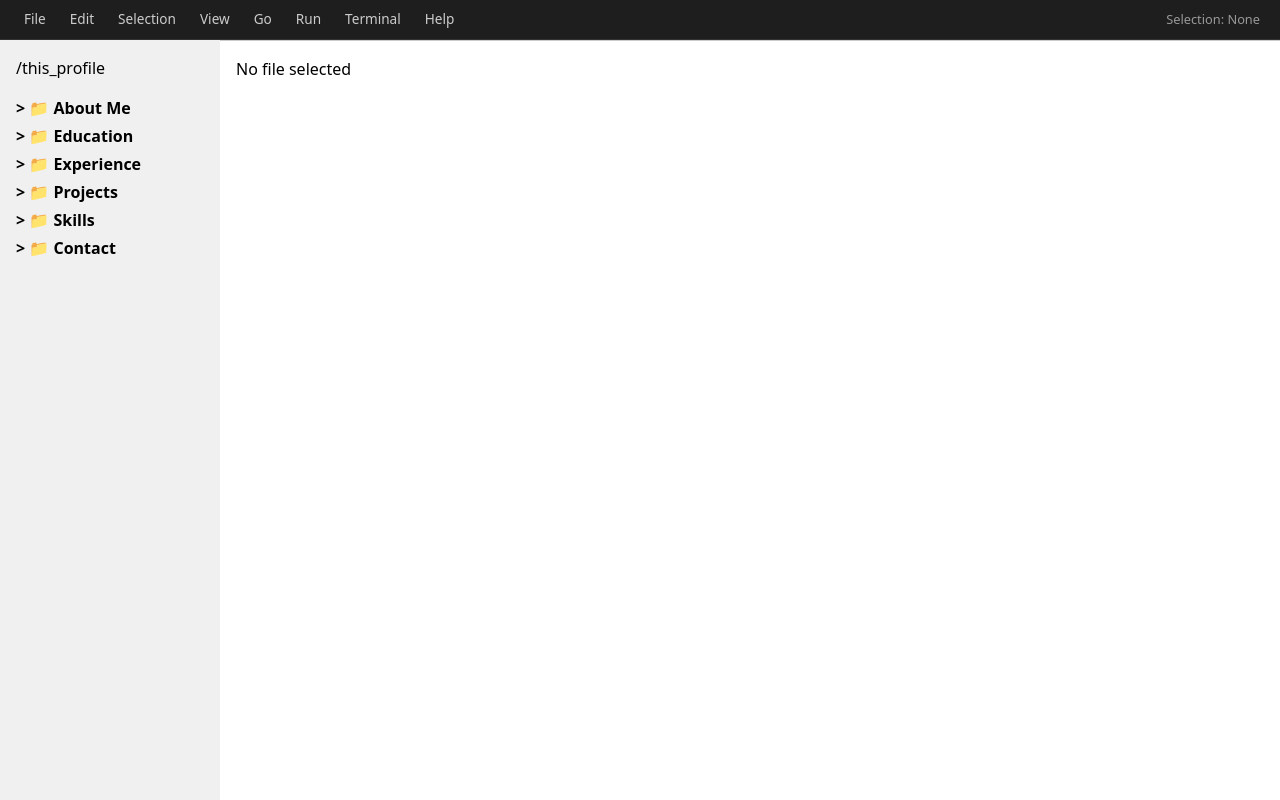
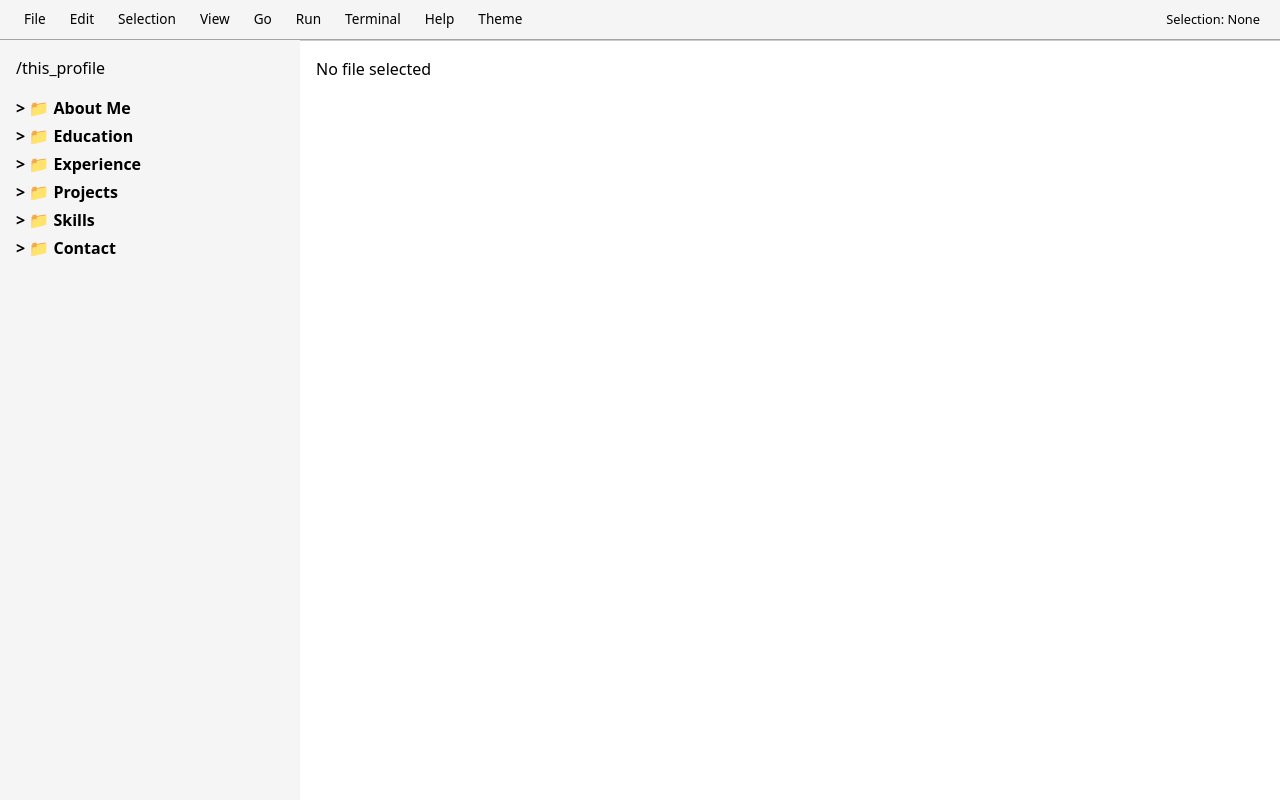
Before and after one commit to Jakkawal23/this_profile, a Next.js app: page / in a window 1280 px wide. Built offline with nearby package versions, Linux system fonts and the light colour scheme.

Commit message:
setup mode

```diff
--- a/src/app/page.tsx
+++ b/src/app/page.tsx
@@ -25,32 +25,10 @@ export default function HomePage() {
     }
   };
 
-  // return (
-  //   <div style={{ display: 'flex', flexDirection: 'column', height: '100vh', overflow: 'hidden' }}>
-  //     <TopToolbar />
-
-  //     {/* Tabs fixed under toolbar */}
-  //     <EditorTabs
-  //       tabs={openTabs}
-  //       active={activeTab}
-  //       onSwitch={setActiveTab}
-  //       onClose={closeFile}
-  //     />
-
-  //     {/* Main area: sidebar + content */}
-  //     <div style={{ flex: 1, display: 'flex', overflow: 'hidden' }}>
-  //       {/* Sidebar (scroll only inside FileExplorer) */}
-  //       <div style={{ width: 220, flexShrink: 0, height: '100%' }}>
-  //         <FileExplorer onOpen={openFile} />
-  //       </div>
-
-  //       {/* Main content area scrolls inside only EditorView */}
-  //       <div style={{ flex: 1, height: '100%', overflow: 'hidden' }}>
-  //         <FileExplorer fileId={activeTab} />
-  //       </div>
-  //     </div>
-  //   </div>
-  // );
+  const closeAllFiles = () => {
+    setOpenTabs([]);
+    setActiveTab(null);
+  };
 
   return (
     <div style={{ display: 'flex', flexDirection: 'column', height: '100vh', overflow: 'hidden' }}>
@@ -59,22 +37,23 @@ export default function HomePage() {
       {/* Main area: sidebar + content */}
       <div style={{ flex: 1, display: 'flex', overflow: 'hidden' }}>
         {/* Sidebar (scroll only inside FileExplorer) */}
-        <div style={{ width: 220, flexShrink: 0, height: '100%' }}>
+        <div style={{ width: 300, flexShrink: 0, height: '100%' }}>
           <FileExplorer onOpen={openFile} />
         </div>
 
         {/* Right pane: EditorTabs + EditorView */}
-        <div style={{ flex: 1, display: 'flex', flexDirection: 'column', height: '100%', overflow: 'hidden' }}>
+        <div style={{ flex: 1, display: 'flex', flexDirection: 'column', height: '100%', overflow: 'hidden', background: 'var(--background)' }}>
           {/* Tabs: now only above EditorView */}
           <EditorTabs
             tabs={openTabs}
             active={activeTab}
             onSwitch={setActiveTab}
             onClose={closeFile}
+            onCloseAll={closeAllFiles}
           />
 
           {/* Content area scrolls only here */}
-          <div style={{ flex: 1, overflow: 'hidden' }}>
+          <div style={{ flex: 1, overflow: 'hidden', color: '#fff' }}>
             <EditorView fileId={activeTab} />
           </div>
         </div>
--- a/src/components/EditorTabs.tsx
+++ b/src/components/EditorTabs.tsx
@@ -9,9 +9,10 @@ interface Props {
   active: string | null;
   onSwitch: (id: string) => void;
   onClose: (id: string) => void;
+  onCloseAll?: () => void; // เพิ่ม prop นี้แบบ optional
 }
 
-export default function EditorTabs({ tabs, active, onSwitch, onClose }: Props) {
+export default function EditorTabs({ tabs, active, onSwitch, onClose, onCloseAll }: Props) {
   const allFiles = getAllFiles(fileStructure);
   const scrollRef = useRef<HTMLDivElement>(null);
 
@@ -30,7 +31,7 @@ export default function EditorTabs({ tabs, active, onSwitch, onClose }: Props) {
   }, [active]);
 
   return (
-    <div style={{ borderBottom: '1px solid #ccc', overflow: 'hidden' }}>
+    <div style={{ borderBottom: '1px solid var(--tab-border-bottom)', overflow: 'hidden', display: 'flex', alignItems: 'center' }}>
       <div
         ref={scrollRef}
         style={{
@@ -38,6 +39,7 @@ export default function EditorTabs({ tabs, active, onSwitch, onClose }: Props) {
           overflowY: 'hidden',
           whiteSpace: 'nowrap',
           display: 'flex',
+          flex: 1,
         }}
       >
         <div style={{ display: 'flex', minWidth: 'max-content' }}>
@@ -53,9 +55,10 @@ export default function EditorTabs({ tabs, active, onSwitch, onClose }: Props) {
                 }}
                 style={{
                   padding: '0.5rem 1rem',
-                  background: id === active ? '#fff' : '#e0e0e0',
-                  borderTop: '2px solid #007acc',
-                  borderRight: '1px solid #ccc',
+                  color: 'var(--tab-font)',
+                  background: id === active ? 'var(--tab-background-active)' : 'var(--tab-background)',
+                  borderTop: id === active ? '2px solid var(--tab-border-top)' : '2px solid transparent',
+                  borderRight: '1px solid var(--tab-border-right)',
                   cursor: 'pointer',
                   display: 'flex',
                   alignItems: 'center',
@@ -78,6 +81,32 @@ export default function EditorTabs({ tabs, active, onSwitch, onClose }: Props) {
           })}
         </div>
       </div>
+      {/* ปุ่ม Clear All */}
+      {tabs.length > 0 && (
+        <button
+          onClick={() => {
+            if (onCloseAll) {
+              onCloseAll();
+            } else {
+              tabs.slice().reverse().forEach(onClose);
+            }
+          }}
+          style={{
+            marginLeft: 8,
+            background: 'none',
+            border: 'none',
+            color: 'var(--tab-font)',
+            cursor: 'pointer',
+            fontSize: '0.95em',
+            padding: '0.25rem 0.75rem',
+            borderRadius: 4,
+            transition: 'background 0.2s',
+          }}
+          title="Close all tabs"
+        >
+          Clear
+        </button>
+      )}
     </div>
   );
 }
--- a/src/components/FileExplorer.tsx
+++ b/src/components/FileExplorer.tsx
@@ -40,6 +40,7 @@ export default function FileExplorer({ onOpen }: Props) {
             whiteSpace: 'nowrap',
             overflow: 'hidden',
             textOverflow: 'ellipsis',
+            color: 'var(--explorer-folder-font)'
           }}
           title={folder.title}
         >
@@ -57,8 +58,8 @@ export default function FileExplorer({ onOpen }: Props) {
                     border: 'none',
                     padding: '4px 0',
                     cursor: 'pointer',
-                    color: activeFileId === file.id ? '#fff' : '#007acc',
-                    backgroundColor: activeFileId === file.id ? '#007acc' : 'transparent',
+                    color: activeFileId === file.id ? 'var(--exploere-file-font-active)' : 'var(--exploere-file-font)',
+                    backgroundColor: activeFileId === file.id ? 'var(--exploere-file-font-active-bg)' : 'transparent',
                     borderRadius: '4px',
                     width: '100%',
                     textAlign: 'left',
@@ -82,13 +83,13 @@ export default function FileExplorer({ onOpen }: Props) {
   return (
     <aside
       style={{
-        background: '#f0f0f0',
+        background: "var(--explorer-background)",
         padding: '1rem',
         height: '100%',
         overflowY: 'auto', // scroll only inside sidebar
       }}
     >
-      <h4 style={{ marginBottom: '1rem' }}>/this_profile</h4>
+      <h4 style={{ marginBottom: '1rem', color: 'var(--explorer-title)' }}>/this_profile</h4>
       <ul style={{ listStyle: 'none', padding: 0, margin: 0 }}>
         {fileStructure.map((folder) => renderFolder(folder))}
       </ul>
--- a/src/components/TopToolbar.tsx
+++ b/src/components/TopToolbar.tsx
@@ -1,25 +1,86 @@
-'use client';
+import React, { useState } from 'react';
+
+const lightTheme = {
+  '--background': '#ffffff',
+  '--foreground': '#000000',
+  '--explorer-background': '#f5f5f5',
+  '--explorer-title': '#000000',
+  '--exploere-file-font': '#007acc',
+  '--exploere-file-font-active': '#ffffff',
+  '--exploere-file-font-active-bg': '#007acc',
+  '--explorer-folder-font': '#000000',
+  '--tab-font': '#000000',
+  '--tab-background': '#e0e0e0',
+  '--tab-background-active': '#fff',
+  '--tab-border-top': '#007acc',
+  '--tab-border-right': '#cccccc',
+  '--tab-border-bottom': '#cccccc',
+  '--view-short-path-color': '#555555',
+  '--view-content-color': '#000000',
+  '--tool-font': '#000000',
+  '--tool-background': '#f5f5f5',
+  '--tool-background-hover': '#cccccc',
+  '--tool-border-bottom': '#a5a5a5',
+};
+
+const darkTheme = {
+  '--background': '#1e1e1e',
+  '--foreground': '#ffffff',
+  '--explorer-background': '#181818',
+  '--explorer-title': '#ededed',
+  '--exploere-file-font': '#4fc3f7',
+  '--exploere-file-font-active': '#ffffff',
+  '--exploere-file-font-active-bg': '#4fc3f7',
+  '--explorer-folder-font': '#ededed',
+  '--tab-font': '#ffffff',
+  '--tab-background': '#23272e',
+  '--tab-background-active': '#1e1e1e',
+  '--tab-border-top': '#4fc3f7',
+  '--tab-border-right': '#23272e',
+  '--tab-border-bottom': '#23272e',
+  '--view-short-path-color': '#bdbdbd',
+  '--view-content-color': '#ededed',
+  '--tool-font': '#ededed',
+  '--tool-background': '#23272e',
+  '--tool-background-hover': '#333a45',
+  '--tool-border-bottom': '#444c56',
+};
 
 export default function TopToolbar() {
-  const menus = ['File', 'Edit', 'Selection', 'View', 'Go', 'Run', 'Terminal', 'Help'];
+  const menus = ['File', 'Edit', 'Selection', 'View', 'Go', 'Run', 'Terminal', 'Help', 'Theme'];
+  const [themeMenuOpen, setThemeMenuOpen] = useState(false);
+  const [theme, setTheme] = useState(
+    typeof window !== 'undefined' && window.matchMedia('(prefers-color-scheme: dark)').matches
+      ? 'dark'
+      : 'light'
+  );
+
+  // Apply theme to body
+  React.useEffect(() => {
+    const themeVars = theme === 'dark' ? darkTheme : lightTheme;
+    Object.entries(themeVars).forEach(([key, value]) => {
+      document.documentElement.style.setProperty(key, value);
+    });
+    document.body.dataset.theme = theme;
+  }, [theme]);
 
   return (
     <div
       style={{
         height: 40,
-        backgroundColor: '#1e1e1e',
-        borderBottom: '1px solid #333',
+        color: 'var(--tool-font)',
+        backgroundColor: 'var(--tool-background)',
+        borderBottom: '1px solid var(--tool-border-bottom)',
         display: 'flex',
         alignItems: 'center',
         padding: '0 0.75rem',
         fontSize: '0.85rem',
-        color: '#cccccc',
         userSelect: 'none',
       }}
     >
       {menus.map((menu) => (
+        <div key={menu} style={{ position: 'relative', height: '100%' }}>
           <button
-          key={menu}
             style={{
               background: 'none',
               border: 'none',
@@ -32,9 +93,11 @@ export default function TopToolbar() {
               fontSize: 'inherit',
               transition: 'background 0.2s',
             }}
-          // onClick={() => alert(`${menu} clicked`)}
+            onClick={() => {
+              if (menu === 'Theme') setThemeMenuOpen((open) => !open);
+            }}
             onMouseOver={(e) => {
-            e.currentTarget.style.background = '#333';
+              e.currentTarget.style.background = 'var(--tool-background-hover)';
             }}
             onMouseOut={(e) => {
               e.currentTarget.style.background = 'none';
@@ -42,9 +105,63 @@ export default function TopToolbar() {
           >
             {menu}
           </button>
+          {menu === 'Theme' && themeMenuOpen && (
+            <div
+              style={{
+                position: 'absolute',
+                top: '100%',
+                left: 0,
+                background: 'var(--tool-background)',
+                color: 'var(--tool-font)',
+                border: '1px solid var(--tool-border-bottom)',
+                borderRadius: 4,
+                minWidth: 120,
+                zIndex: 10,
+                boxShadow: '0 2px 8px rgba(0,0,0,0.2)',
+              }}
+            >
+              <button
+                style={{
+                  width: '100%',
+                  background: 'none',
+                  border: 'none',
+                  color: 'inherit',
+                  padding: '0.5rem 1rem',
+                  textAlign: 'left',
+                  cursor: 'pointer',
+                  fontSize: 'inherit',
+                }}
+                onClick={() => {
+                  setTheme('light');
+                  setThemeMenuOpen(false);
+                }}
+              >
+                Light Mode
+              </button>
+              <button
+                style={{
+                  width: '100%',
+                  background: 'none',
+                  border: 'none',
+                  color: 'inherit',
+                  padding: '0.5rem 1rem',
+                  textAlign: 'left',
+                  cursor: 'pointer',
+                  fontSize: 'inherit',
+                }}
+                onClick={() => {
+                  setTheme('dark');
+                  setThemeMenuOpen(false);
+                }}
+              >
+                Dark Mode
+              </button>
+            </div>
+          )}
+        </div>
       ))}
 
-      <div style={{ marginLeft: 'auto', padding: '0 0.5rem', fontSize: '0.8rem', color: '#999' }}>
+      <div style={{ marginLeft: 'auto', padding: '0 0.5rem', fontSize: '0.8rem' }}>
         Selection: None
       </div>
     </div>
```
Also changed, not shown: src/app/globals.css (+51 -14 lines), src/components/EditorView.tsx (+11 -3 lines). Lines whose indentation alone changed are shown as unchanged.
